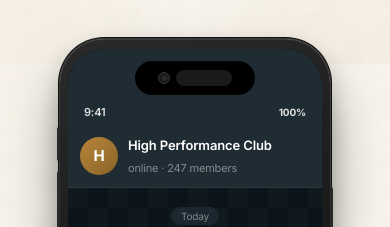
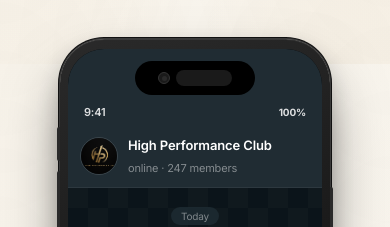
Before and after one commit to rohan-growthyfai/high-performance-club-landing-page, a Next.js app: page / in a window 390 px wide. Shown: the part 780-1007 px from the top of the page. Built offline with nearby package versions, Linux system fonts and the light colour scheme.

Commit message:
HeroPhone: HPC logo as profile pic; Blog CTAs: redirect to home instead of /#signup

```diff
--- a/src/app/blogs/5-minute-habits-for-busy-people/page.tsx
+++ b/src/app/blogs/5-minute-habits-for-busy-people/page.tsx
@@ -30,7 +30,7 @@ export default function Post() {
       <p>Attach every new habit to something you already do. After I make tea → one double breath. When I sit at my desk → phone goes in the drawer. After lunch → close all tabs, open one. This is called habit stacking, and it is the most reliable way to make a new behaviour automatic without relying on memory or motivation.</p>
       <div className="callout">
         <p><strong>Try these habits for free.</strong> The 7-Day High Performance Lifestyle Challenge delivers one of these habits to your WhatsApp every morning. You just do it and reply ✅. No apps. No complicated tracking. Just a message and a habit.</p>
-        <a href="/#signup">Join free — takes 30 seconds →</a>
+        <a href="/">Join free — takes 30 seconds →</a>
       </div>
     </BlogPostLayout>
   );
--- a/src/app/blogs/morning-habits-that-change-your-day/page.tsx
+++ b/src/app/blogs/morning-habits-that-change-your-day/page.tsx
@@ -32,7 +32,7 @@ export default function Post() {
       <p>Start with one. Just one. The one that feels most feasible given where you are right now. Do it every day for seven days. Notice what changes. Then add the next one.</p>
       <div className="callout">
         <p><strong>These are exactly the kinds of habits we deliver in the 7-Day High Performance Lifestyle Challenge.</strong> One tiny, science-backed habit every morning on WhatsApp. Free. No app required.</p>
-        <a href="/#signup">Join the free challenge →</a>
+        <a href="/">Join the free challenge →</a>
       </div>
     </BlogPostLayout>
   );
--- a/src/app/blogs/science-behind-habit-stacking/page.tsx
+++ b/src/app/blogs/science-behind-habit-stacking/page.tsx
@@ -38,7 +38,7 @@ export default function Post() {
       <p>This is why consistent people do not seem to rely on motivation. They have built systems where the right actions happen automatically. Habit stacking is how those systems are built — one tiny anchor at a time.</p>
       <div className="callout">
         <p><strong>The 7-Day High Performance Challenge is built entirely around this principle.</strong> Each habit is designed to stack onto your existing morning and evening routines. No extra time required — just a smarter sequence.</p>
-        <a href="/#signup">Start the free challenge →</a>
+        <a href="/">Start the free challenge →</a>
       </div>
     </BlogPostLayout>
   );
--- a/src/app/blogs/why-tiny-habits-work/page.tsx
+++ b/src/app/blogs/why-tiny-habits-work/page.tsx
@@ -30,7 +30,7 @@ export default function Post() {
       <p>This is not a slow path to change. This is the fast path — because it is the only path that actually works.</p>
       <div className="callout">
         <p><strong>Want to try this?</strong> The free 7-Day High Performance Lifestyle Challenge delivers one tiny, science-backed habit to your WhatsApp every morning. Each one takes under 5 minutes. No willpower required.</p>
-        <a href="/#signup">Join the free challenge →</a>
+        <a href="/">Join the free challenge →</a>
       </div>
     </BlogPostLayout>
   );
--- a/src/components/BlogPostLayout.tsx
+++ b/src/components/BlogPostLayout.tsx
@@ -73,7 +73,7 @@ export default function BlogPostLayout({
         </Link>
         <div style={{ display: "flex", gap: 12, alignItems: "center" }}>
           <Link href="/blogs" style={{ fontSize: 14, color: "#9ca3af", textDecoration: "none", fontWeight: 500 }}>Blog</Link>
-          <Link href="/#signup" style={{ background: "linear-gradient(135deg, #b8853a, #8a6428)", color: "#fff", padding: "9px 22px", borderRadius: 999, fontSize: 14, fontWeight: 600, textDecoration: "none", boxShadow: "0 4px 16px rgba(184,133,58,0.35)" }}>Join Free →</Link>
+          <Link href="/" style={{ background: "linear-gradient(135deg, #b8853a, #8a6428)", color: "#fff", padding: "9px 22px", borderRadius: 999, fontSize: 14, fontWeight: 600, textDecoration: "none", boxShadow: "0 4px 16px rgba(184,133,58,0.35)" }}>Join Free →</Link>
         </div>
       </header>
 
@@ -121,7 +121,7 @@ export default function BlogPostLayout({
         {/* Bottom nav */}
         <div style={{ marginTop: 72, paddingTop: 32, borderTop: "1px solid #e5e7eb", display: "flex", justifyContent: "space-between", alignItems: "center", flexWrap: "wrap", gap: 12 }}>
           <Link href="/blogs" style={{ fontSize: 14, color: "#9ca3af", textDecoration: "none", fontWeight: 600 }}>← All articles</Link>
-          <Link href="/#signup" style={{ background: "linear-gradient(135deg, #b8853a, #8a6428)", color: "#fff", padding: "10px 24px", borderRadius: 999, fontSize: 14, fontWeight: 600, textDecoration: "none", boxShadow: "0 4px 16px rgba(184,133,58,0.3)" }}>Join free challenge →</Link>
+          <Link href="/" style={{ background: "linear-gradient(135deg, #b8853a, #8a6428)", color: "#fff", padding: "10px 24px", borderRadius: 999, fontSize: 14, fontWeight: 600, textDecoration: "none", boxShadow: "0 4px 16px rgba(184,133,58,0.3)" }}>Join free challenge →</Link>
         </div>
       </main>
 
--- a/src/components/HeroPhone.tsx
+++ b/src/components/HeroPhone.tsx
@@ -169,12 +169,9 @@ export default function HeroPhone() {
             display: "flex", alignItems: "center", gap: 10,
             borderBottom: "1px solid rgba(255,255,255,0.06)",
           }}>
-            <div style={{
-              width: 38, height: 38, borderRadius: "50%",
-              background: "linear-gradient(135deg, #b8853a, #8a6428)",
-              display: "flex", alignItems: "center", justifyContent: "center",
-              fontSize: 15, fontWeight: 700, color: "#fff", fontFamily: "var(--font-sans)", flexShrink: 0,
-            }}>H</div>
+            <div style={{ width: 38, height: 38, borderRadius: "50%", overflow: "hidden", flexShrink: 0, border: "1.5px solid rgba(255,255,255,0.12)" }}>
+              <img src="/hpc-logo.png" alt="High Performance Club" style={{ width: "100%", height: "100%", objectFit: "cover", display: "block" }} />
+            </div>
             <div style={{ flex: 1, minWidth: 0 }}>
               <p style={{ margin: 0, color: "#fff", fontSize: 13, fontWeight: 600, fontFamily: "var(--font-sans)", letterSpacing: "-0.01em" }}>
                 High Performance Club
```
Also changed, not shown: public/hpc-logo.png (added).
